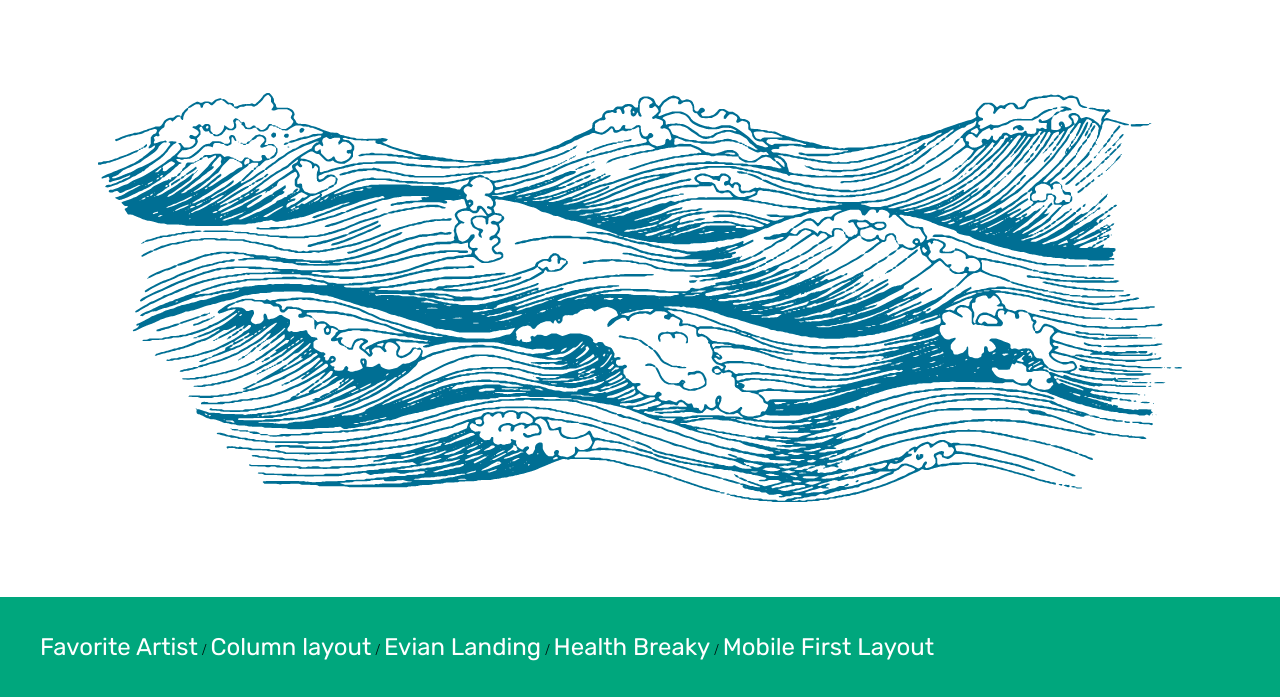
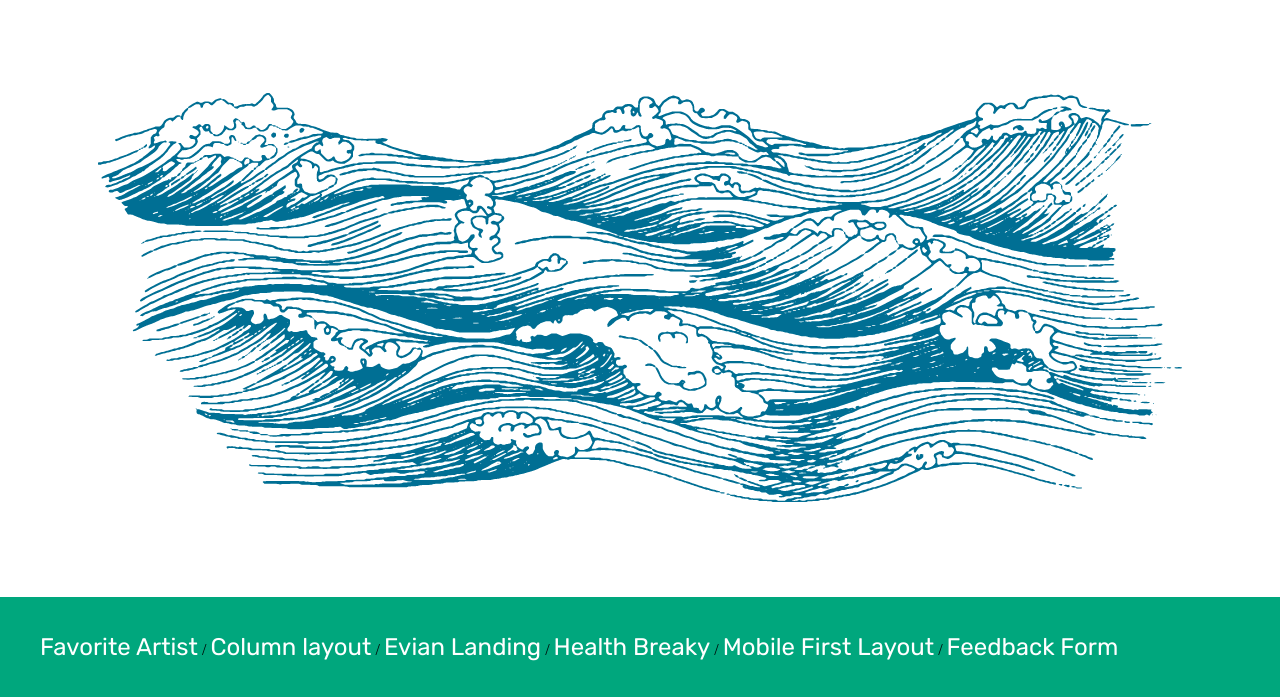
Before and after one commit to stasokoleso/projects_landing, a plain HTML site: page index.html in a window 1280 px wide. Shown: the part 103-800 px from the top of the page. Drawn offline with Linux system fonts and the light colour scheme.

Commit message:
add forms link

```diff
--- a/index.html
+++ b/index.html
@@ -23,6 +23,8 @@
           <a class="nav-link" href="https://stasokoleso.github.io/webDev_mcs/healthy_breaky/index.html" target="_blank">Health Breaky</a>
           <a>/</a>
           <a class="nav-link" href="https://stasokoleso.github.io/webDev_mcs/mobile_first/index.html" target="_blank">Mobile First Layout</a>
+          <a>/</a>
+          <a class="nav-link" href="https://stasokoleso.github.io/webDev_mcs/forms/index.html" target="_blank">Feedback Form</a>
         </div>
         <section class="content-block">
           <p class="content-block-text">Я Стас, который ловит волны и учится веб разработкам;)</p>
```
